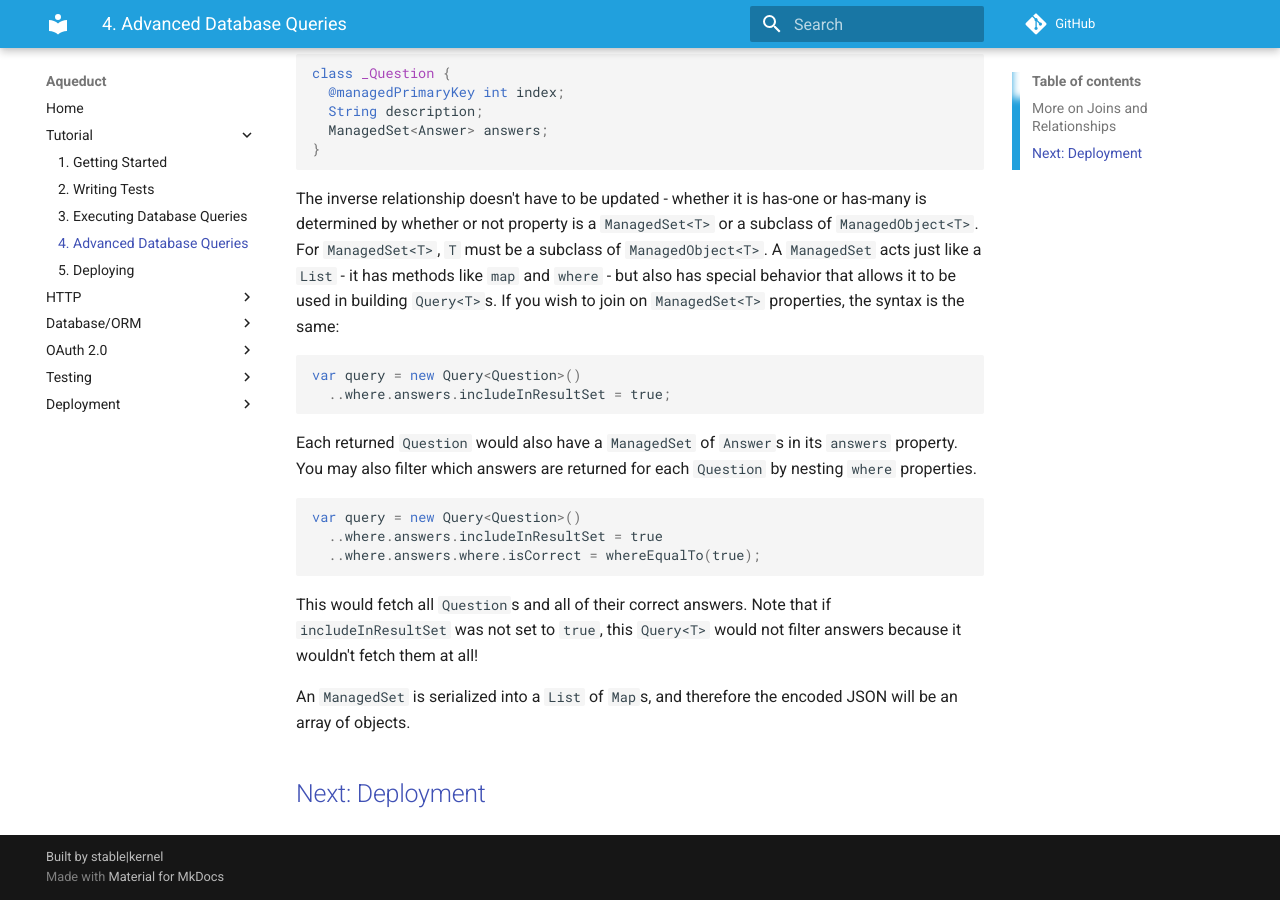
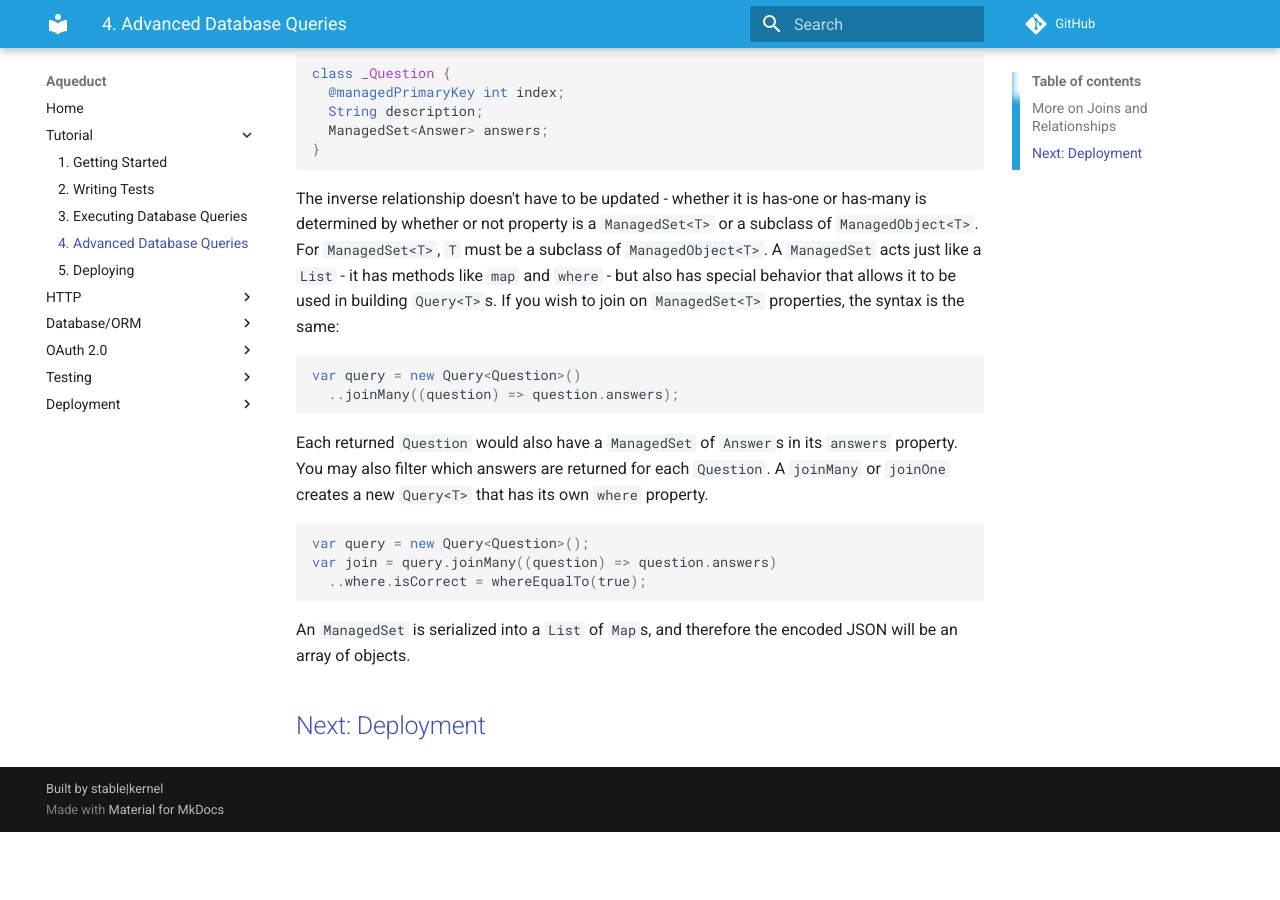
Before and after one commit to stablekernel/aqueduct, an MkDocs documentation site: the page built from docs/tut/model-relationships-and-joins.md, in a window 1280 px wide and 900 px high, scrolled down 4966 px. Built offline with MkDocs 1.6.1 and Material for MkDocs 9.7.7, drawn with Linux system fonts in a browser that asks for light colours; comment, search, counter and statistics services are not loaded; old or Windows-style settings are respelled for this version of MkDocs; after the commit the page ends 5798 px from its top, so only the background shows below that.

Commit message:
Some small changes for an old syntax

````diff
--- a/docs/tut/model-relationships-and-joins.md
+++ b/docs/tut/model-relationships-and-joins.md
@@ -201,18 +201,16 @@ The inverse relationship doesn't have to be updated - whether it is has-one or h
 
 ```dart
 var query = new Query<Question>()
-  ..where.answers.includeInResultSet = true;
+  ..joinMany((question) => question.answers);
 ```
 
-Each returned `Question` would also have a `ManagedSet` of `Answer`s in its `answers` property. You may also filter which answers are returned for each `Question` by nesting `where` properties.
+Each returned `Question` would also have a `ManagedSet` of `Answer`s in its `answers` property. You may also filter which answers are returned for each `Question`. A `joinMany` or `joinOne` creates a new `Query<T>` that has its own `where` property.
 
 ```dart
-var query = new Query<Question>()
-  ..where.answers.includeInResultSet = true
-  ..where.answers.where.isCorrect = whereEqualTo(true);
+var query = new Query<Question>();
+var join = query.joinMany((question) => question.answers)
+  ..where.isCorrect = whereEqualTo(true);
 ```
-
-This would fetch all `Question`s and all of their correct answers. Note that if `includeInResultSet` was not set to `true`, this `Query<T>` would not filter answers because it wouldn't fetch them at all!
 
 An `ManagedSet` is serialized into a `List` of `Map`s, and therefore the encoded JSON will be an array of objects.
 
````
Also changed, not shown: docs/db/executing_queries.md (+1 -1 lines).
